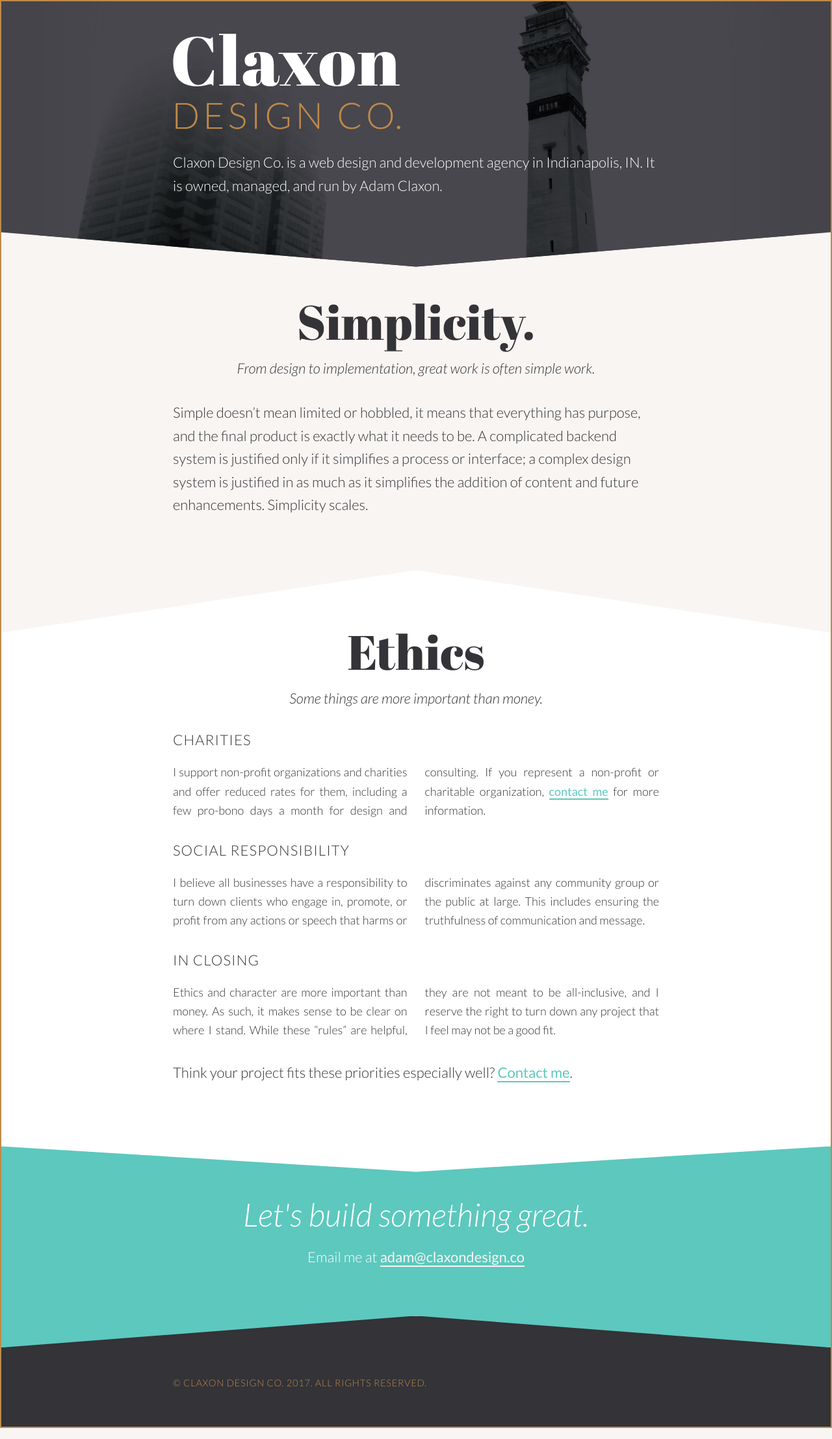
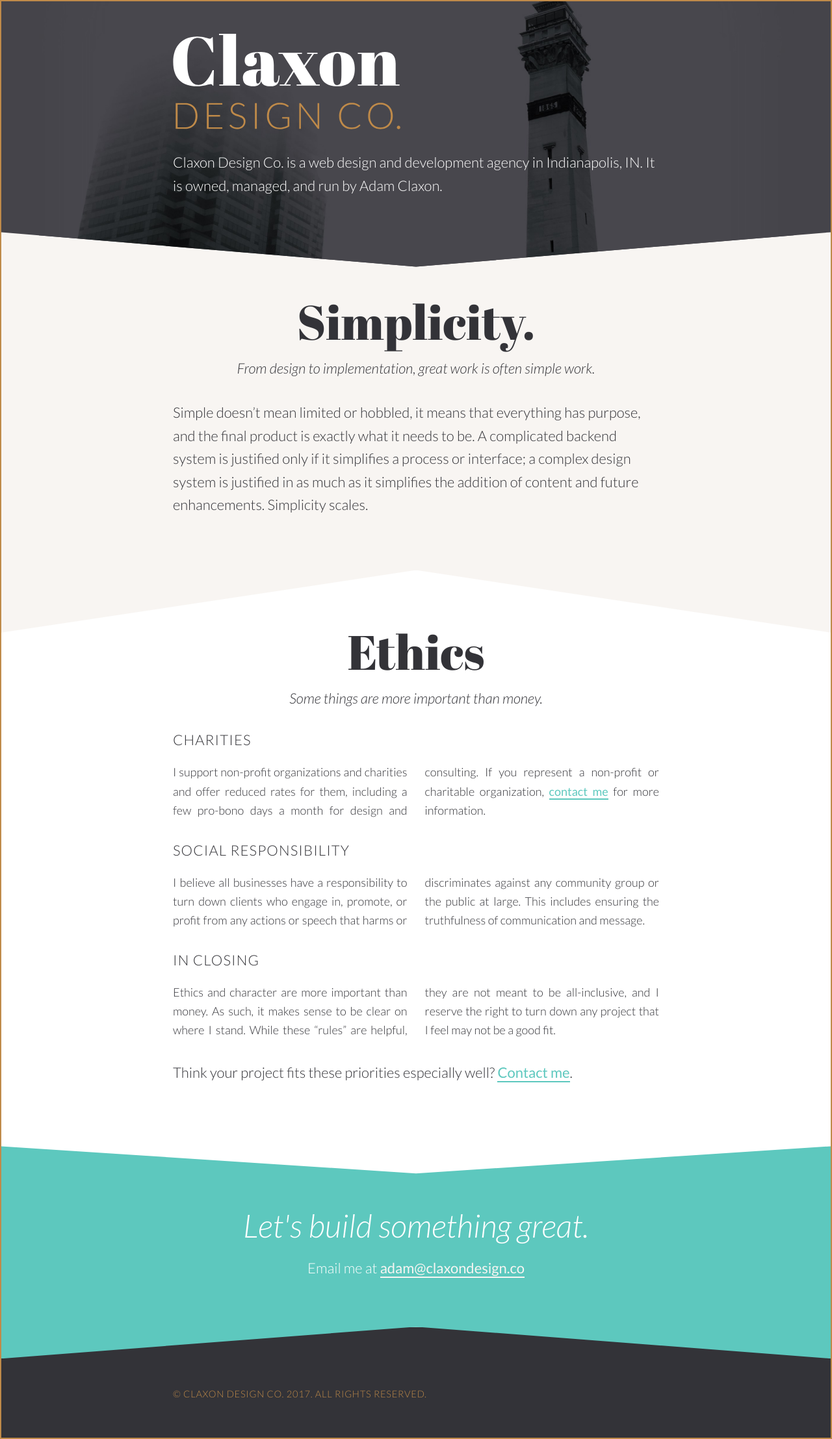
Before and after one commit to claxondesignco/claxondesignco.github.io, a Jekyll site: the page built from index.html, in a window 1280 px wide. Shown: the whole page at 65% size. Built offline with Jekyll 4.4.1, drawn with Linux system fonts in a browser that asks for light colours.

Commit message:
Adjusted contact/cta section padding, removed superfluous code.

```diff
--- a/_sass/_base.sass
+++ b/_sass/_base.sass
@@ -27,10 +27,6 @@
 p
   margin-bottom: ms(3)
   line-height: $line-height
-
-  @include medium
-    &::before
-      content: ""
 
 h1,
 h2,
--- a/_sass/_contact.sass
+++ b/_sass/_contact.sass
@@ -8,10 +8,10 @@
   text-align: center
 
   @include small
-    padding: ms(7) ms(3) ms(4)
+    padding: ms(8) ms(3) ms(4)
 
   @include medium
-    padding: ms(7) ms(3) ms(4)
+    padding: ms(8) ms(3) ms(4)
     margin-top: -(ms(7))
 
   .section__subhead
```
